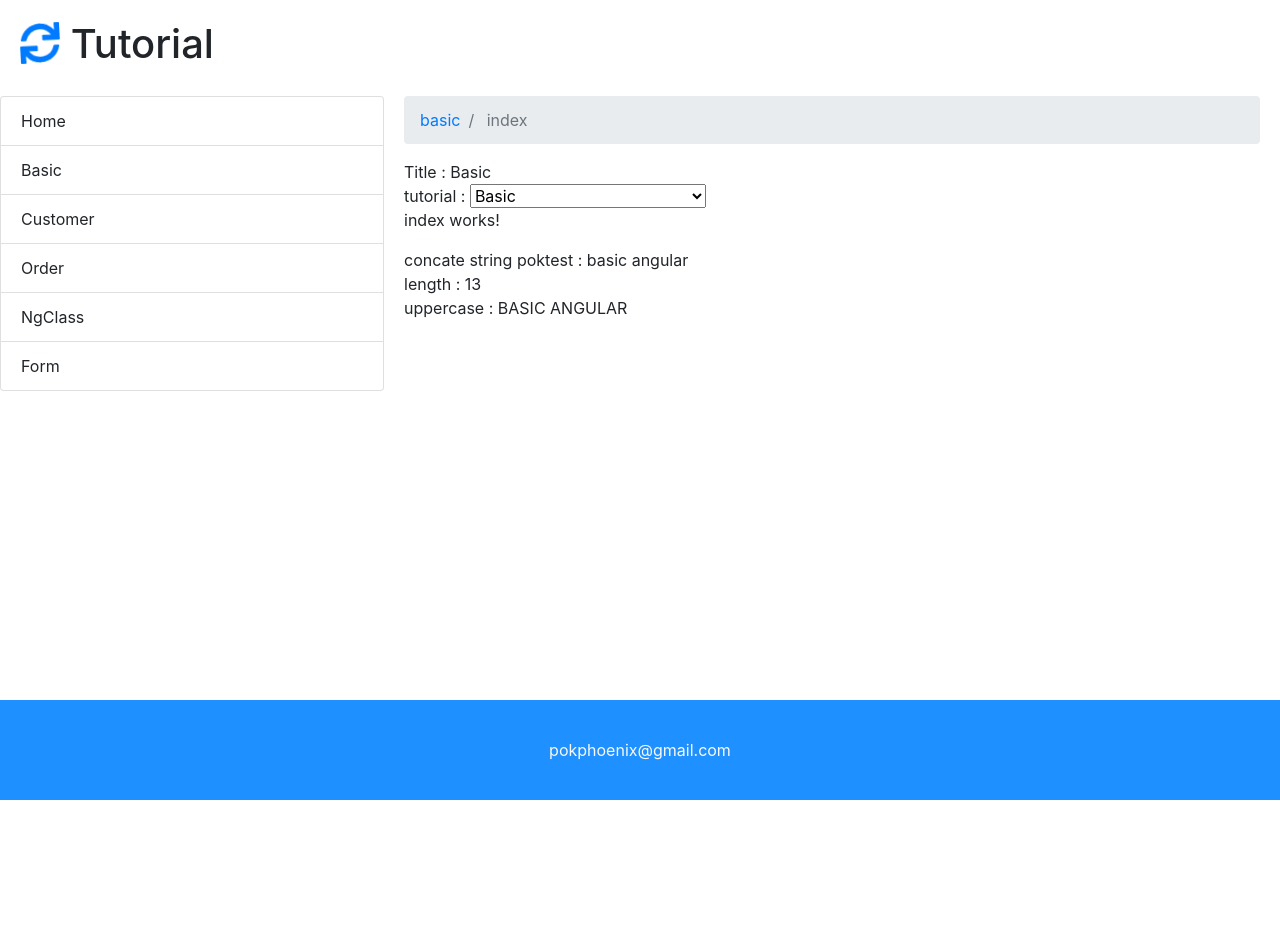
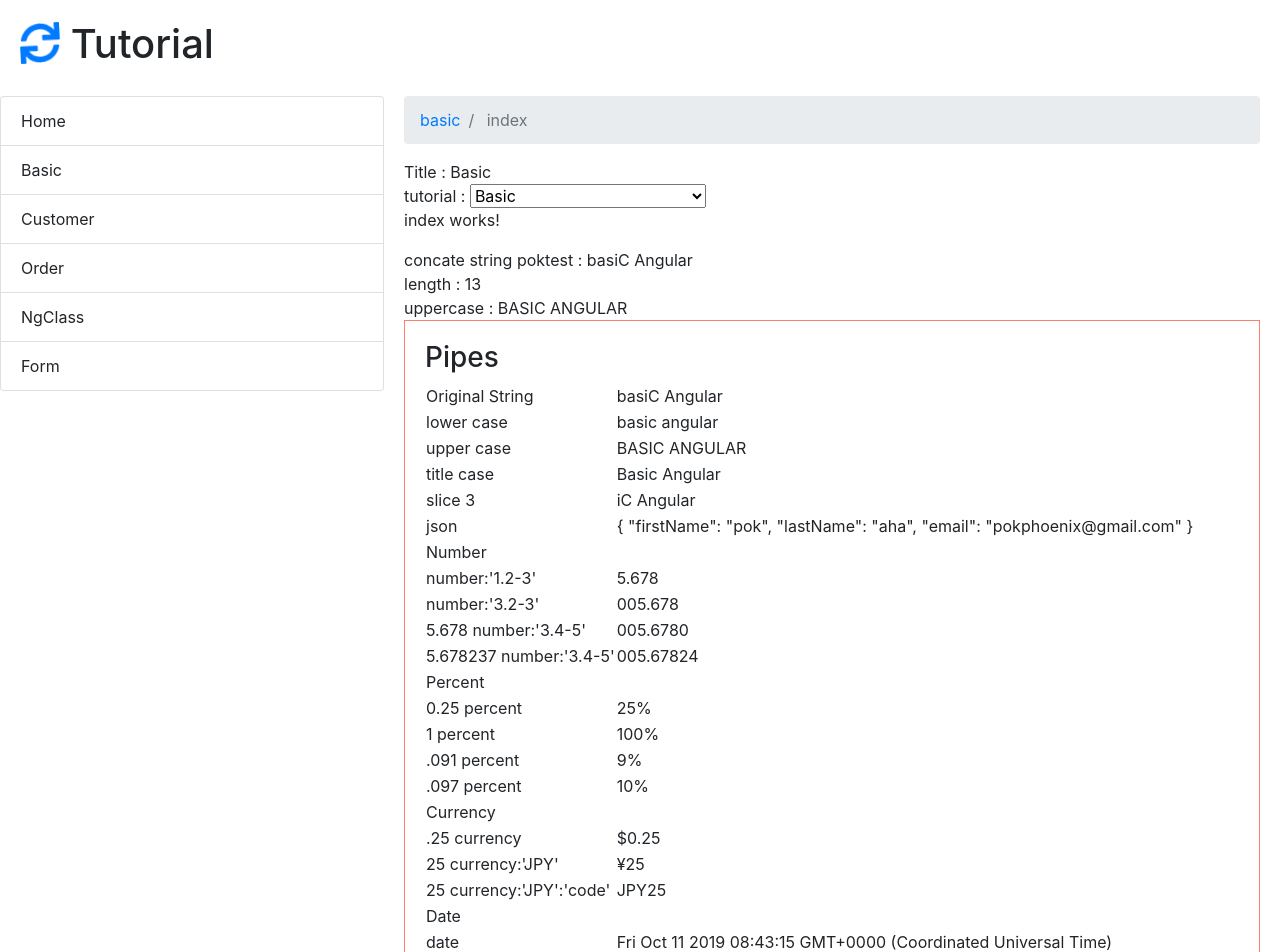
Before and after one commit to pokphoenix/angular-lazyload, an Angular app: page /basic/index in a window 1280 px wide. Shown: the top 952 px of the page. Before the commit the page ends 800 px from the top, so only its background shows below. Built offline with nearby package versions, Linux system fonts and the light colour scheme.

Commit message:
@add(pok) -pipes

```diff
--- a/src/app/models/user.model.ts
+++ b/src/app/models/user.model.ts
@@ -3,4 +3,12 @@ export default class UserModel {
     lastName :String;
     email :String;
     password:String;
+
+
+    defaultValue(firstName,lastName,email) {
+        this.firstName = firstName;
+        this.lastName=lastName;
+        this.email=email;
+    }
+
 }
--- a/src/app/modules/basic/index/index.component.html
+++ b/src/app/modules/basic/index/index.component.html
@@ -1,5 +1,111 @@
 <app-basic-header></app-basic-header>
+<style>
+
+section{
+    border:1px solid salmon;
+    padding: 20px;
+}
+
+</style>
 <p>index works!</p>
 concate string {{ "poktest : "+txt }}<br>
 length : {{ txt.length }}<br>
 uppercase : {{ txt.toUpperCase()}}<br>
+
+
+<section >
+    <h3>Pipes</h3>
+
+    <table >
+        <tbody>
+            <tr>
+                <td>Original String</td>
+                <td>{{ txt }}</td>
+            </tr>
+            <tr>
+                <td>lower case</td>
+                <td>{{ txt | lowercase }}</td>
+            </tr>
+            <tr>
+                <td>upper case</td>
+                <td>{{ txt | uppercase }}</td>
+            </tr>
+            <tr>
+                <td>title case</td>
+                <td>{{ txt | titlecase }}</td>
+            </tr>
+            <tr>
+                <td>slice 3</td>
+                <td>{{ txt | slice:3 }}</td>
+            </tr>
+            <tr>
+                <td>json </td>
+                <td>{{ person | json }}</td>
+            </tr>
+            <tr><td colspan="2"> Number </td> </tr>
+            <tr>
+                <td>number:'1.2-3' </td>
+                <td>{{ 5.678 | number:'1.2-3' }}</td>
+            </tr>
+            <tr>
+                <td>number:'3.2-3' </td>
+                <td>{{ 5.678 | number:'3.2-3' }}</td>
+            </tr>
+            <tr>
+                <td>5.678 number:'3.4-5' </td>
+                <td>{{ 5.678 | number:'3.4-5' }}</td>
+            </tr>
+            <tr>
+                <td>5.678237 number:'3.4-5' </td>
+                <td>{{ 5.678237 | number:'3.4-5' }}</td>
+            </tr>
+            <tr><td colspan="2"> Percent </td></tr>
+            <tr>
+                <td>0.25 percent </td>
+                <td>{{ 0.25 | percent }}</td>
+            </tr>
+            <tr>
+                <td>1 percent </td>
+                <td>{{ 1 | percent }}</td>
+            </tr>
+            <tr>
+                <td>.091 percent </td>
+                <td>{{ .091 | percent }}</td>
+            </tr>
+            <tr>
+                <td>.097 percent </td>
+                <td>{{ .097 | percent }}</td>
+            </tr>
+            <tr><td colspan="2"> Currency </td></tr>
+            <tr>
+                <td>.25 currency </td>
+                <td>{{ .25 | currency }}</td>
+            </tr>
+            <tr>
+                <td>25 currency:'JPY' </td>
+                <td>{{ 25 | currency:'JPY' }}</td>     <!-- see currency at https://en.wikipedia.org/wiki/ISO_4217  -->
+            </tr>
+            <tr>
+                <td>25 currency:'JPY':'code' </td>
+                <td>{{ 25 | currency:'JPY':'code' }}</td>
+            </tr>
+            <tr><td colspan="2"> Date </td></tr>
+            <tr>
+                <td>date </td>
+                <td>{{ date }}</td>
+            </tr>
+            <tr>
+                <td>date:'short'</td>
+                <td>{{ date | date:'short' }}</td>
+            </tr>
+            <tr>
+                <td>date:'shortDate'</td>
+                <td>{{ date | date:'shortDate' }}</td>
+            </tr>
+            <tr>
+                <td>date:'shortTime'</td>
+                <td>{{ date | date:'shortTime' }}</td>
+            </tr>
+        </tbody>
+    </table>
+</section>
--- a/src/app/modules/basic/index/index.component.ts
+++ b/src/app/modules/basic/index/index.component.ts
@@ -1,4 +1,5 @@
 import { Component, OnInit } from '@angular/core';
+import UserModel from 'src/app/models/user.model';
 
 @Component({
   selector: 'app-index',
@@ -6,11 +7,16 @@ import { Component, OnInit } from '@angular/core';
   styleUrls: ['./index.component.css']
 })
 export class BasicIndexComponent implements OnInit {
-  txt = "basic angular";
+  txt = "basiC Angular";
+
+  person: UserModel = new UserModel();
+
+  date = new Date();
 
   constructor() { }
 
   ngOnInit() {
+    this.person.defaultValue("pok","aha","pokphoenix@gmail.com");
   }
 
 }
```
